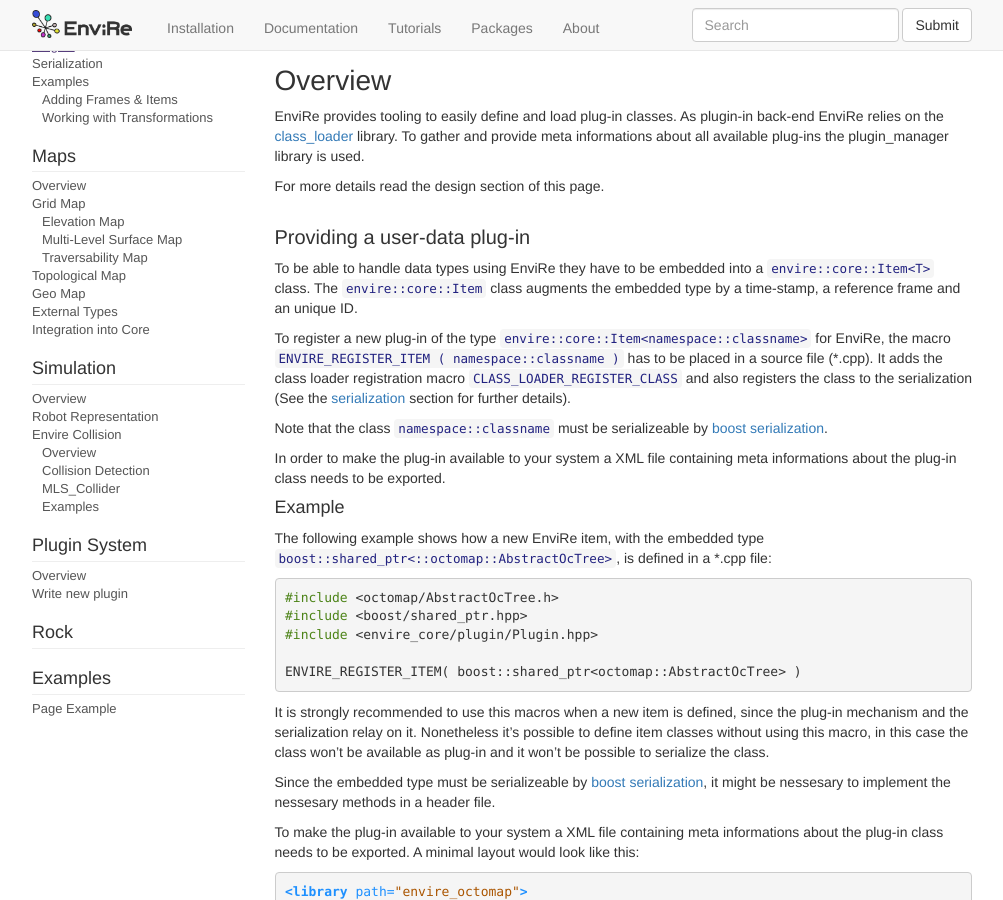
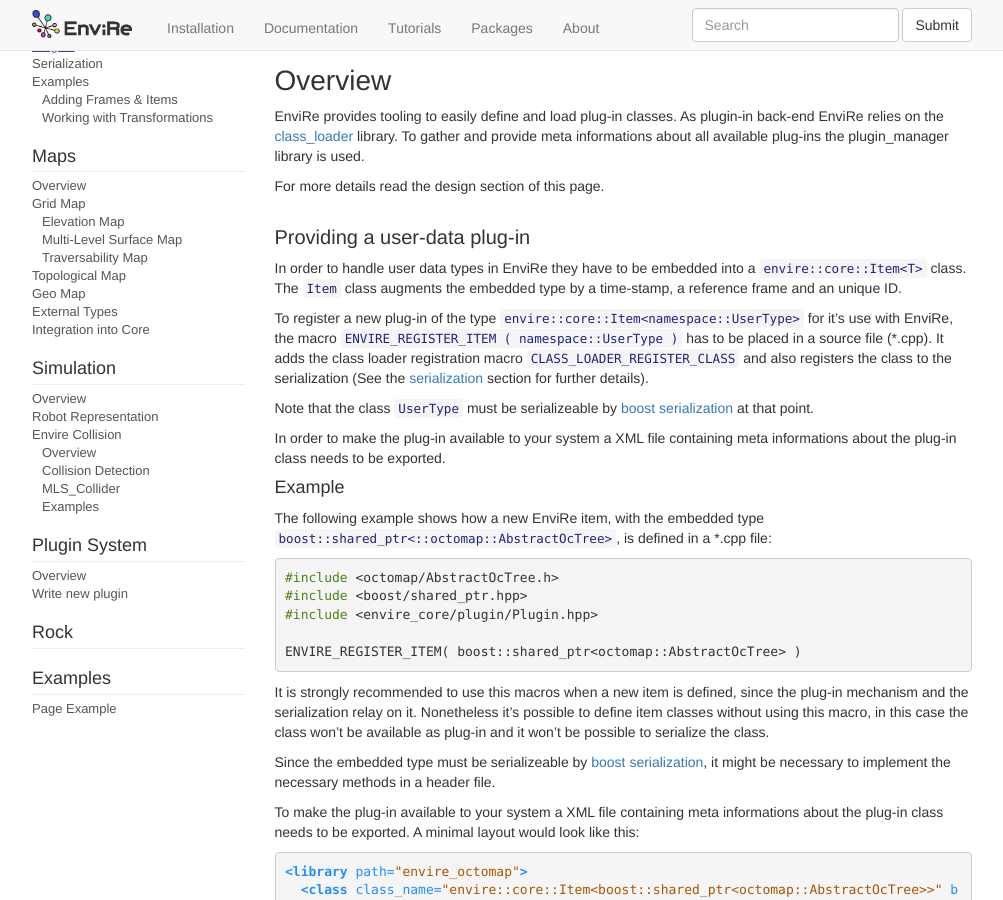
Before and after one commit to envire/envire.github.io, a Jekyll site: the page built from docs/core_plugins.md, in a window 1280 px wide and 900 px high, scrolled down 207 px. Shown: the whole window, without its empty margins (138-1141 px from the left). Built offline with Jekyll 4.4.1, drawn with Linux system fonts in a browser that asks for light colours; nearby versions of some CDN libraries; some of the changed text lies outside the part shown.

Commit message:
plugins: rephrased some sentences

````diff
--- a/docs/core_plugins.md
+++ b/docs/core_plugins.md
@@ -19,15 +19,15 @@ For more details read the design section of this page.
 
 ### Providing a user-data plug-in
 
-To be able to handle data types using EnviRe they have to be embedded into a ``envire::core::Item<T>`` class.
-The ``envire::core::Item`` class augments the embedded type by a time-stamp, a reference frame and an unique ID.
+In order to handle user data types in EnviRe they have to be embedded into a ``envire::core::Item<T>`` class.
+The ``Item`` class augments the embedded type by a time-stamp, a reference frame and an unique ID.
 
-To register a new plug-in of the type ``envire::core::Item<namespace::classname>`` for EnviRe, the macro
-``ENVIRE_REGISTER_ITEM ( namespace::classname )`` has to be placed in a source file (*.cpp).
+To register a new plug-in of the type ``envire::core::Item<namespace::UserType>`` for it's use with EnviRe, the macro
+``ENVIRE_REGISTER_ITEM ( namespace::UserType )`` has to be placed in a source file (*.cpp).
 It adds the class loader registration macro ``CLASS_LOADER_REGISTER_CLASS`` and also registers the
 class to the serialization (See the [serialization]({{site.baseurl}}/docs/core_serialization.html) section for further details).
 
-Note that the class ``namespace::classname`` must be serializeable by [boost serialization](http://www.boost.org/libs/serialization/doc/).
+Note that the class ``UserType`` must be serializeable by [boost serialization](http://www.boost.org/libs/serialization/doc/) at that point.
 
 In order to make the plug-in available to your system a XML file containing meta informations about the
 plug-in class needs to be exported.
@@ -51,7 +51,7 @@ possible to define item classes without using this macro, in this case the class
 be available as plug-in and it won't be possible to serialize the class.
 
 Since the embedded type must be serializeable by [boost serialization](http://www.boost.org/libs/serialization/doc/),
-it might be nessesary to implement the nessesary methods in a header file.
+it might be necessary to implement the necessary methods in a header file.
 
 
 To make the plug-in available to your system a XML file containing meta informations
@@ -133,9 +133,7 @@ envire::core::ClassLoader::getInstance()->createEnvireItem< envire::core::Item<b
 ```
 In this case at least the embedded type has to be known at compile time.
 
-Note that the name space informations not necessarily need to be provided.
-``createEnvireItem("AbstractOcTree", item)`` shall also return successfully if no other equally named
-plug-in class is available.
+It is also possible to get an Item for a given embedded type by calling the method ``createEnvireItemFor("boost::shared_ptr<octomap::AbstractOcTree>", item)``.
 
 
 ## Design
````
